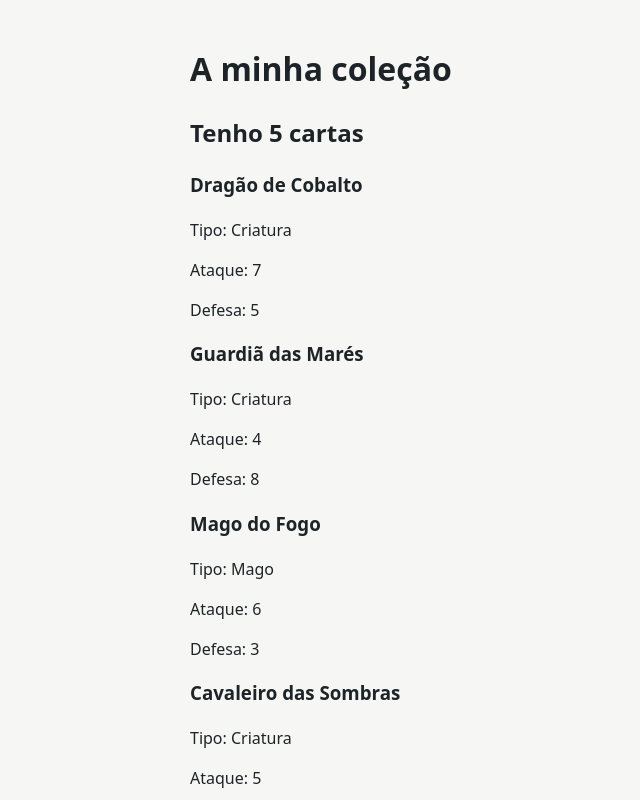
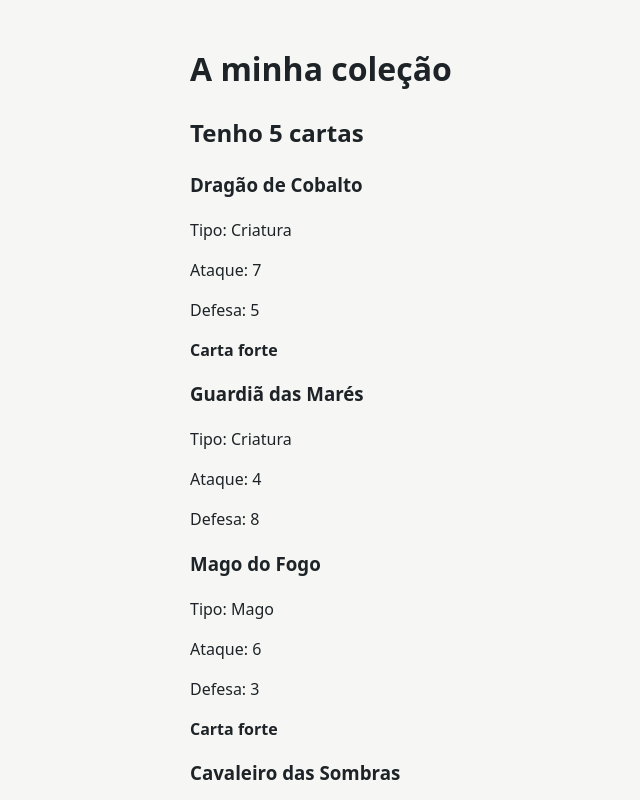
Before and after one commit to ITSoi12/Repo_Ficha2_Afonso-Santos, a React (Vite) app in the folder client/: page / in a window 1280 px wide. Shown: the top 800 px of the page, without its empty margins (130-770 px from the left). Built offline with nearby package versions, Linux system fonts and the light colour scheme.

Commit message:
Revert "parte 3"
This reverts commit a8a6e79d9065e1da2f25a7dc74621746084e45cf.

```diff
--- a/client/src/Cards.jsx
+++ b/client/src/Cards.jsx
@@ -20,6 +20,9 @@ export default function CardList() {
             <p>Ataque: {card.attack}</p>
             <p>Defesa: {card.defense}</p>
 
+            {card.attack >= 6 && (
+              <p><strong>Carta forte</strong></p>
+            )}
           </div>
         ))}
       </>
```
